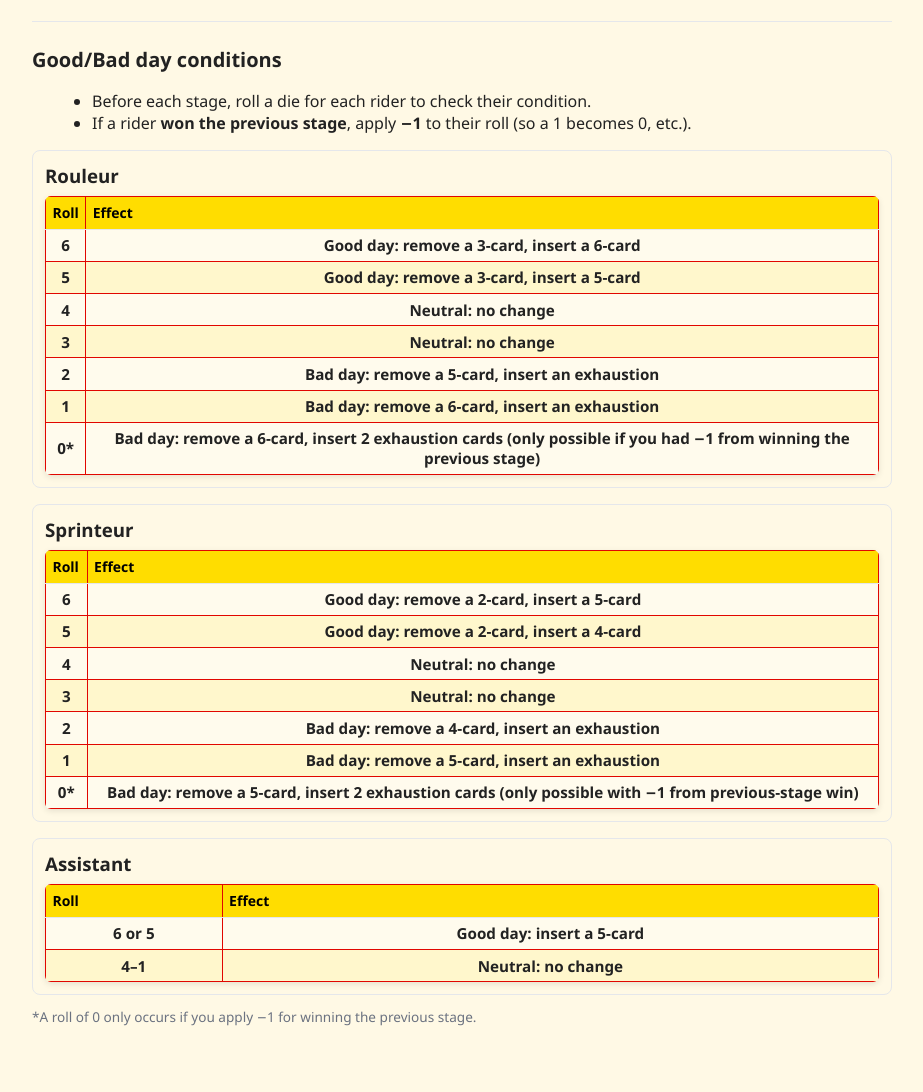
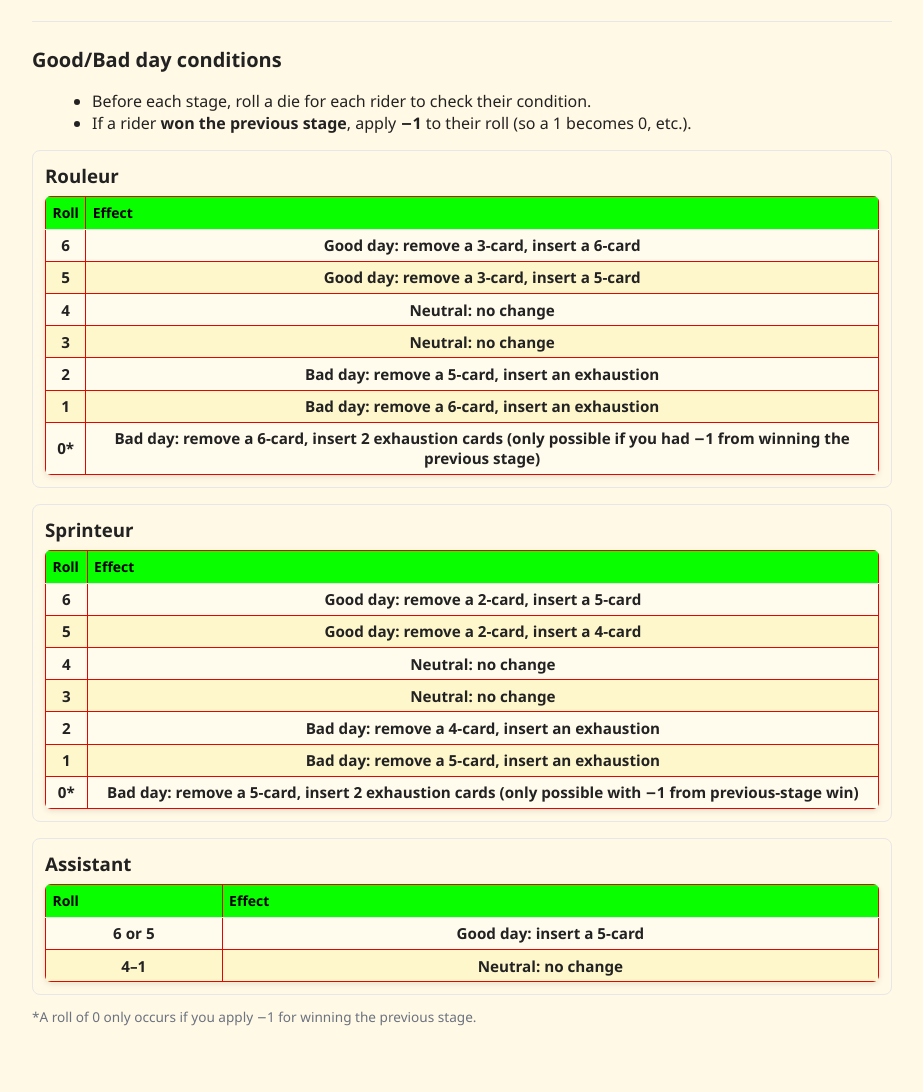
Before and after one commit to simonspenter/flamme-rouge-app, a Flask app: page /rules in a window 1280 px wide. Shown: the part 1151-2243 px from the top of the page, without its empty margins (4-927 px from the left). Run offline with Flask 3, Linux system fonts and the light colour scheme.

Commit message:
test af css igen

```diff
--- a/static/css/tables.css
+++ b/static/css/tables.css
@@ -12,7 +12,7 @@ th, td {
   text-align: center;
   font-weight: 600;
 }
-th { background-color: #FFDD00; color: #000; font-size: 14px; }
+th { background-color: #09ff00; color: #000; font-size: 14px; }
 tr:nth-child(even) { background-color: #fff7cc; }
 tr:nth-child(odd) { background-color: #fffbed; }
 
```
